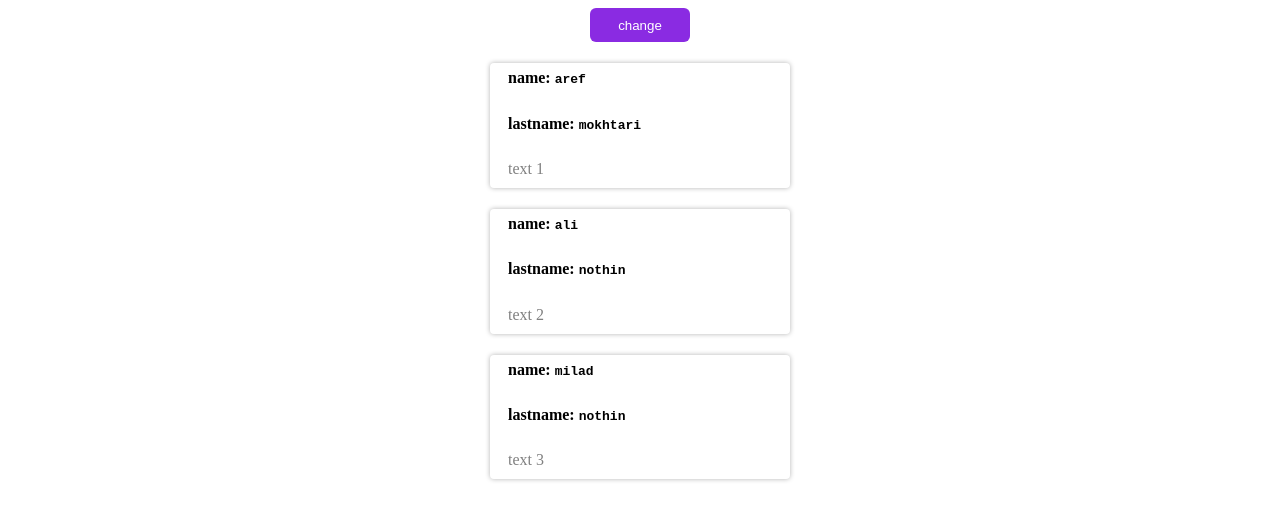
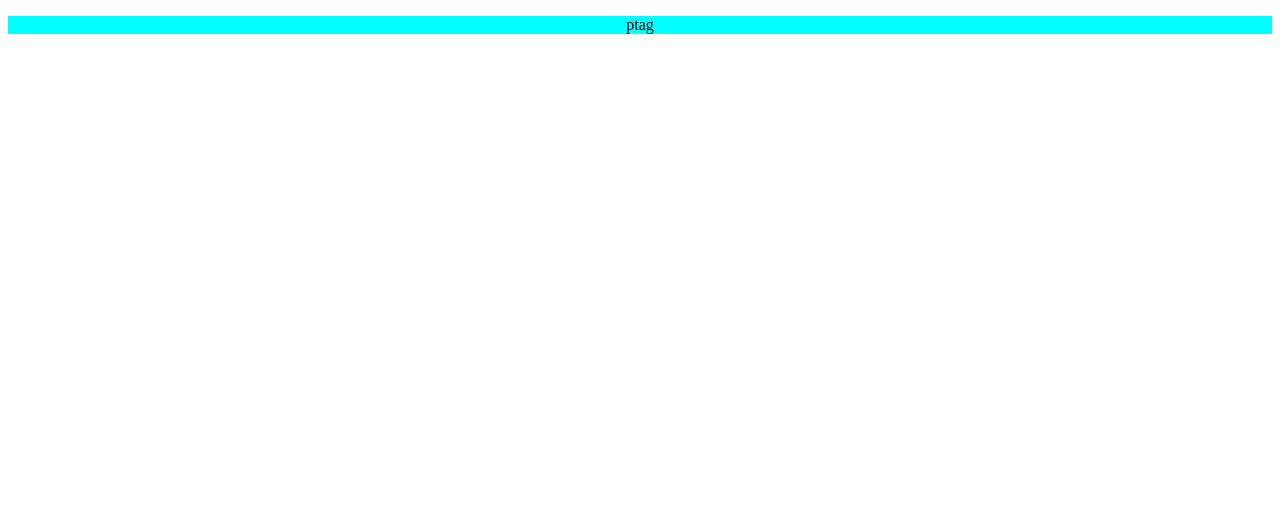
Before and after one commit to arefmokhtari/todo-react, a React (Create React App) app: page / in a window 1280 px wide. Shown: the top 520 px of the page. Built offline with nearby package versions, Linux system fonts and the light colour scheme.

Commit message:
set code for part_6

```diff
--- a/src/App.css
+++ /dev/null
@@ -1,14 +0,0 @@
-
-
-
-.my-button{
-    width: 100px;
-    height: 34px;
-    border: 0;
-    border-radius: 6px;
-    display: block;
-    margin: 5px auto;
-    color: white;
-    background-color: blueviolet;
-
-}
--- a/src/App.js
+++ b/src/App.js
@@ -1,23 +1,14 @@
 
 
-import React, { useState } from 'react';
-import MyDiv from './components/MyDiv/MyDiv';
-import './App.css';
+import React from 'react';
+import Parent from './components/Parent/Parent';
+import Header from './components/Header/Header';
 
-const App = () => {
-    const [myState, setState] = useState({
-        data: [
-            {id: 1, name: 'aref', lastname: 'mokhtari', text: 'text 1'},
-            {id: 2, name: 'ali', lastname: 'nothin', text: 'text 2'},
-            {id: 3, name: 'milad', lastname: 'nothin', text: 'text 3'}
-        ]
-    });
-    const myBtnHandler = () => setState({data: myState.data.sort(() => Math.random() - 0.5)});
+const App = () => (
+    <Parent style={{background: 'aqua', textAlign: 'center'}}>
+        <Header title={'ptag'}/>
+    </Parent>
+);
 
-    return <div>
-        <button className='my-button' onClick={myBtnHandler}>change</button>
-       {myState.data.map((value) => <MyDiv key={value.id} name={value.name} lastname={value.lastname}>{value.text}</MyDiv>)}
-    </div>;
-}
 
 export default App;
--- /dev/null
+++ b/src/components/Header/Header.js
@@ -0,0 +1,7 @@
+
+
+import React from 'react';
+
+const Header = ({title}) => title === 'ptag'? <p>{title}</p>:<h2>{title}</h2>;
+
+export default Header;
--- a/src/components/MyDiv/MyDiv.css
+++ /dev/null
@@ -1,19 +0,0 @@
-
-
-
-.my-div{
-    width: 300px;
-    height: auto;
-    margin: auto;
-    /* text-align: center; */
-    box-shadow: 0 0 5px rgba(0, 0, 0, 0.3);
-    border-radius: 4px;
-}
-.my-div>p, .my-div>h4{
-    padding-left: 18px;
-    padding-top: 6px;
-}
-
-.my-div>p{
-    padding-bottom: 10px;
-}
--- a/src/components/MyDiv/MyDiv.js
+++ /dev/null
@@ -1,15 +0,0 @@
-
-
-import React from 'react';
-import MyP from '../MyP/MyP';
-import './MyDiv.css';
-
-
-const MyDiv = props => <div className='my-div'>
-        <h4>name: <code>{props.name}</code></h4>
-        <h4>lastname: <code>{props.lastname}</code></h4>
-        <MyP style={{color: 'gray'}}>{props.children || 'test'}</MyP>
-    </div>;
-
-
-export default MyDiv;
--- /dev/null
+++ b/src/components/Parent/Parent.js
@@ -0,0 +1,8 @@
+
+import React  from 'react';
+
+
+const Parent = ({children, style}) => <div style={style}>{children}</div>;
+
+
+export default Parent;
```
Also changed, not shown: src/components/MyP/MyP.js (deleted, +0 -8 lines).
